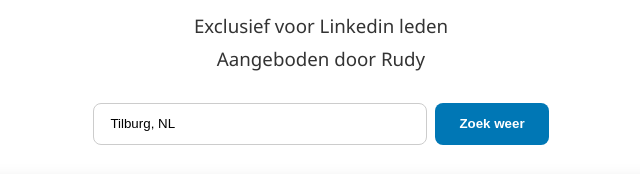
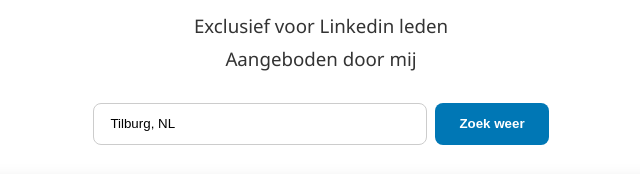
Before and after one commit to RudyFontys/LinkedinLogin, a website: page public/home.html in a window 1280 px wide. Shown: the part 155-329 px from the top of the page, 319-959 px from the left. Drawn offline with Linux system fonts and the light colour scheme; no server answers.

Commit message:
Voorbeeld van mij

```diff
--- a/public/home.html
+++ b/public/home.html
@@ -10,7 +10,7 @@
     <div class="content">
         <h1>Weersverwachting</h1>
         <h3>Exclusief voor Linkedin leden</h3>
-        <h3>Aangeboden door Rudy</h3>
+        <h3>Aangeboden door mij</h3>
 
         <!-- Locatiekeuze toevoegen -->
         <div class="location-selector">
```
